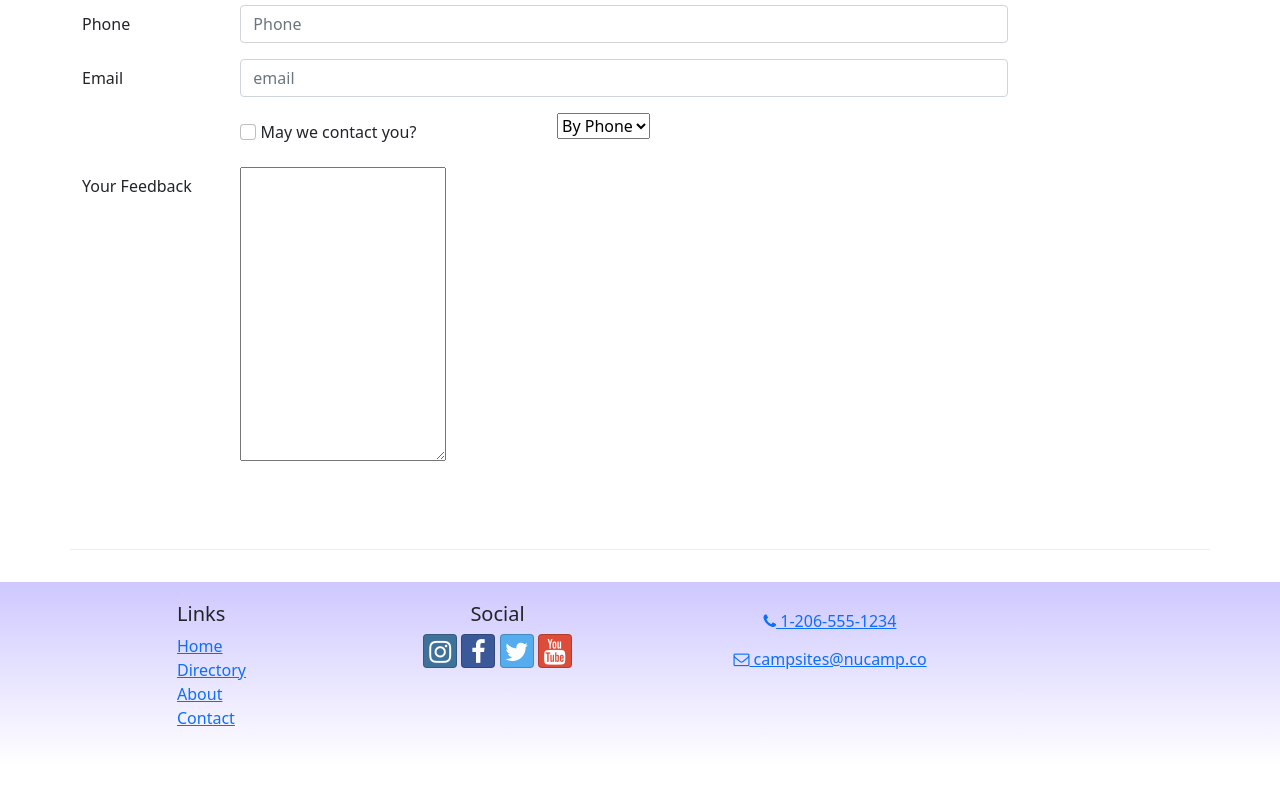
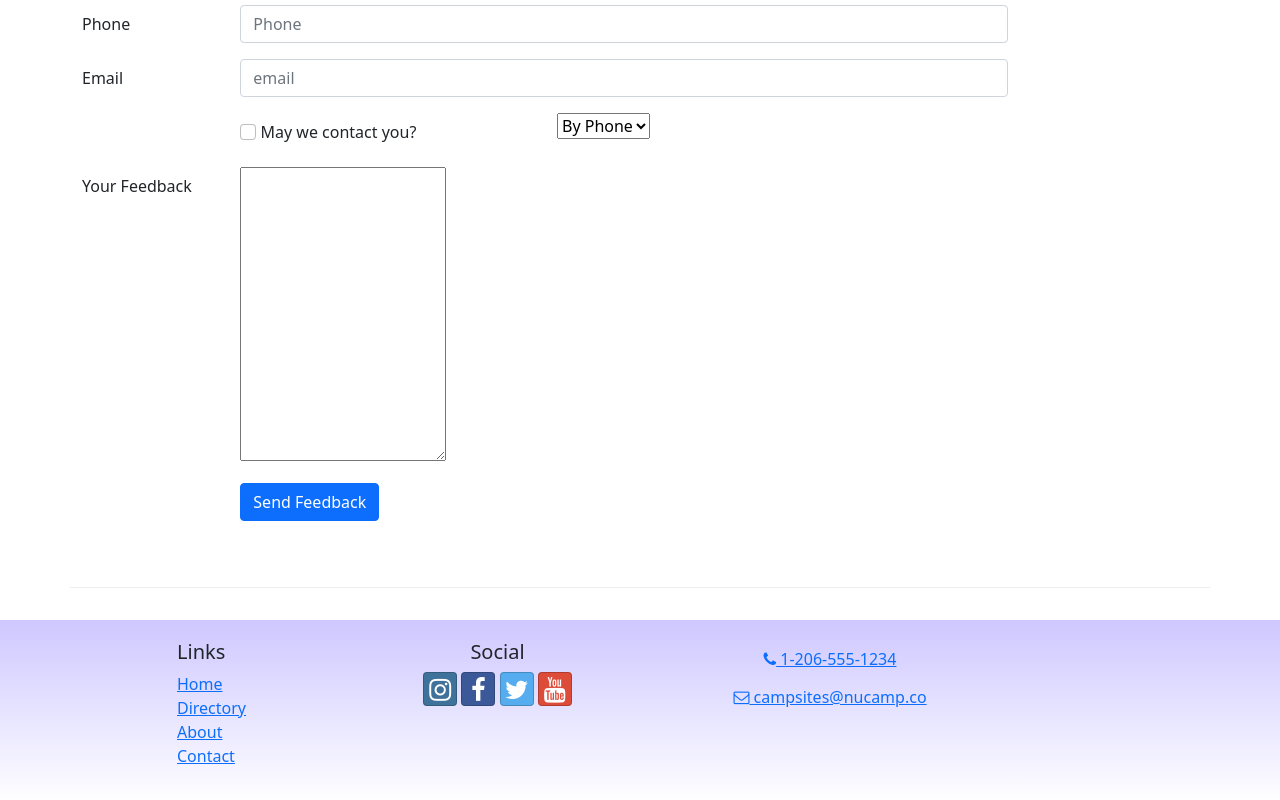
Before and after one commit to kristinealli/ReactNucampSite, a React (Create React App) app: page /contact in a window 1280 px wide. Shown: the part 717-1517 px from the top of the page. Before the commit the page ends 1483 px from the top, so only its background shows below. Built offline with nearby package versions, Linux system fonts and the light colour scheme.

Commit message:
ContactForm Part 3

```diff
--- a/src/components/ContactForm.js
+++ b/src/components/ContactForm.js
@@ -1,7 +1,12 @@
-import { Button, Label, Col, FormGroup} from 'reactstrap';
-import { Formik, Field, Form} from 'formik';
+import { Button, Label, Col, FormGroup } from 'reactstrap';
+import { Formik, Field, Form } from 'formik';
 
 const ContactForm = () => {
+    const handleSubmit = (values, { resetForm }) => {
+        console.log('form values:', values);
+        console.log('in JSON format', JSON.stringify(values));
+        resetForm();
+    };
     return (
         <Formik
             initialValues={{
@@ -12,7 +17,9 @@
                 agree: false,
                 contactType: 'By Phone',
                 feedback: '',
-            }}>
+            }}
+            onSubmit={handleSubmit}
+        >
             <Form>
                 <FormGroup row>
                     <Label htmlFor='firstName' md='2'>
@@ -68,6 +75,11 @@
                     </Col>
                 </FormGroup>
                 <FormGroup row>
+                    <Col md={{ size: 10, offset: 2 }}>
+                        <Button type='submit' color='primary'>
+                            Send Feedback
+                        </Button>
+                    </Col>
                 </FormGroup>
             </Form>
         </Formik>
```
Lines whose indentation alone changed are shown as unchanged.
